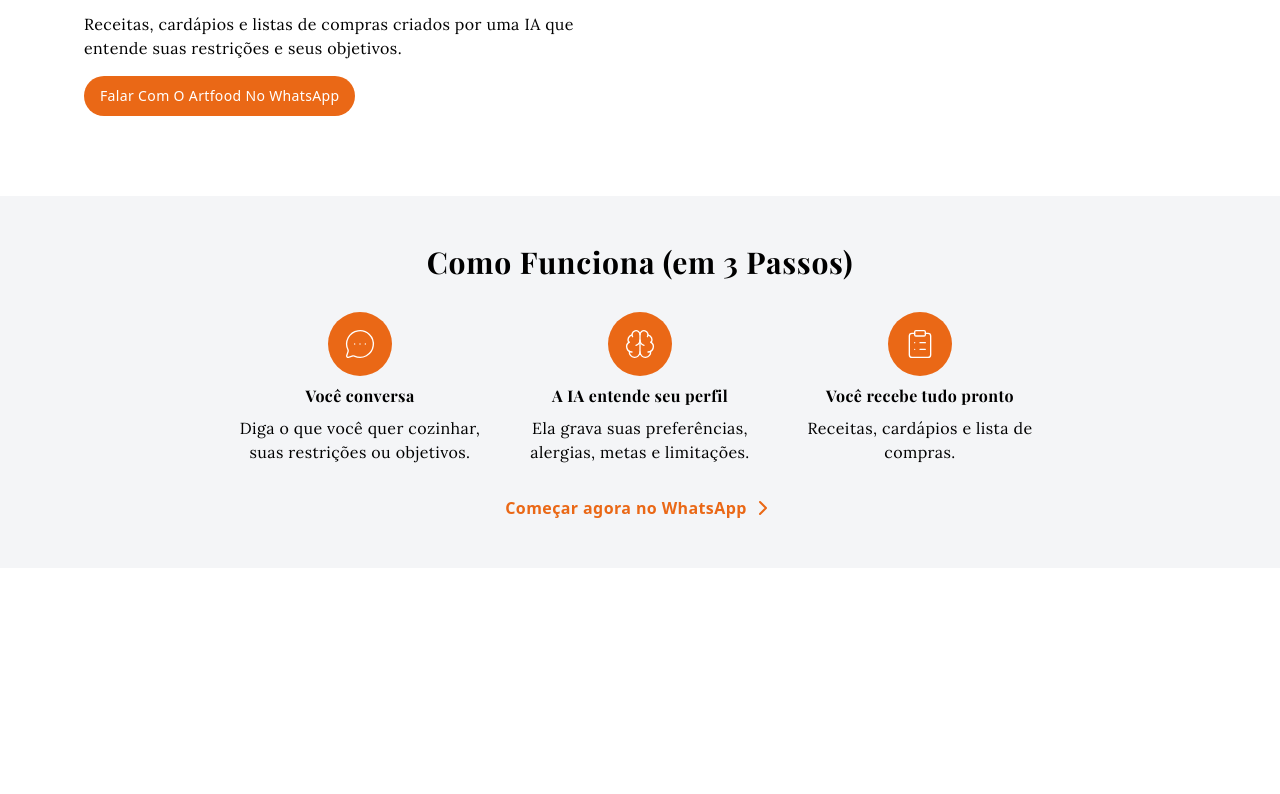
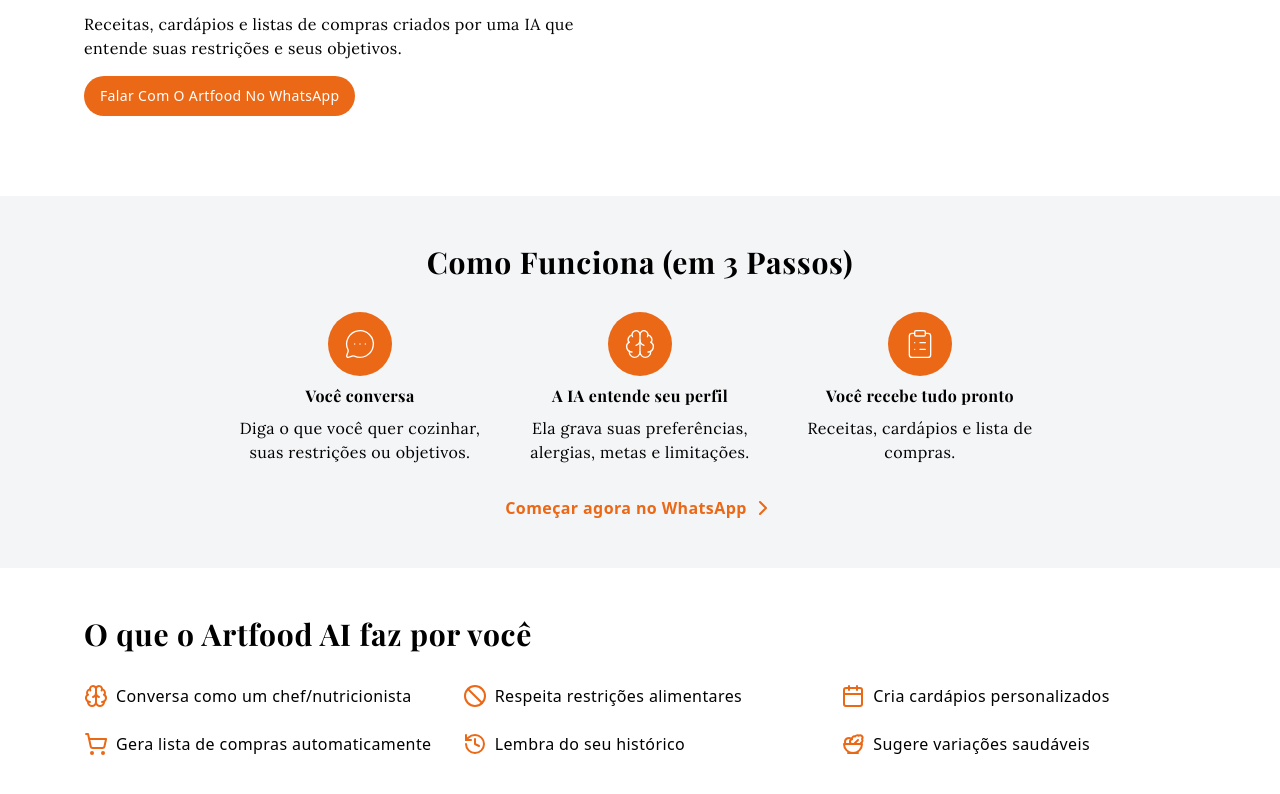
Before and after one commit to EduNunesGithub/art-food-landing-page, a Next.js app: page / in a window 1280 px wide. Shown: the part 204-998 px from the top of the page. Before the commit the page ends 800 px from the top, so only its background shows below. Built offline with nearby package versions, Linux system fonts and the light colour scheme.

Commit message:
feat(component): benefits

```diff
--- a/src/app/page.tsx
+++ b/src/app/page.tsx
@@ -1,3 +1,4 @@
+import { Benefits } from "@/components/benefits";
 import { Hero } from "@/components/hero";
 import { HowItWorks } from "@/components/how-it-works";
 
@@ -15,6 +16,12 @@
           <HowItWorks />
         </div>
       </section>
+
+      <section className="flex items-center justify-center px-6 py-12 w-full">
+        <div className="flex items-center max-w-278 w-full">
+          <Benefits />
+        </div>
+      </section>
     </main>
   );
 }
--- /dev/null
+++ b/src/components/benefits/index.tsx
@@ -0,0 +1,117 @@
+"use client";
+
+import React from "react";
+import {
+  Brain,
+  Ban,
+  Calendar,
+  ShoppingCart,
+  History,
+  Salad,
+} from "lucide-react";
+import { LucideIcon } from "lucide-react";
+import { motion } from "motion/react";
+import { twMerge } from "tailwind-merge";
+
+type Benefit = {
+  Icon: LucideIcon;
+  name: React.ReactNode;
+};
+
+const benefits: Benefit[] = [
+  {
+    Icon: Brain,
+    name: "Conversa como um chef/nutricionista",
+  },
+  {
+    Icon: Ban,
+    name: "Respeita restrições alimentares",
+  },
+  {
+    Icon: Calendar,
+    name: "Cria cardápios personalizados",
+  },
+  {
+    Icon: ShoppingCart,
+    name: "Gera lista de compras automaticamente",
+  },
+  {
+    Icon: History,
+    name: "Lembra do seu histórico",
+  },
+  {
+    Icon: Salad,
+    name: "Sugere variações saudáveis",
+  },
+];
+
+export const Benefits = () => (
+  <motion.article
+    className="flex flex-col gap-8 items-center w-full"
+    initial="hidden"
+    variants={{
+      hidden: {},
+      visible: { transition: { staggerChildren: 0.25 } },
+    }}
+    viewport={{ once: true }}
+    whileInView="visible"
+  >
+    <motion.h2
+      className="text-left w-full"
+      variants={{
+        hidden: {
+          filter: "blur(0.25rem)",
+          opacity: 0,
+          x: 24,
+        },
+        visible: {
+          filter: "blur(0rem)",
+          opacity: 1,
+          transition: {
+            duration: 1,
+            ease: "anticipate",
+          },
+          x: 0,
+        },
+      }}
+    >
+      O que o Artfood AI faz por você
+    </motion.h2>
+
+    <motion.ul
+      className={twMerge(
+        "auto-rows-min gap-6 grid grid-cols-1 items-start justify-items-center w-full",
+        "min-[30rem]:grid-cols-2",
+        "min-[60rem]:grid-cols-3",
+      )}
+      variants={{
+        hidden: { opacity: 0 },
+        visible: {
+          opacity: 1,
+          transition: {
+            staggerChildren: 0.25,
+          },
+        },
+      }}
+    >
+      {benefits.map(({ Icon, name }, index) => (
+        <motion.li
+          className="flex gap-2 items-center justify-start text-black text-base w-full"
+          key={index}
+          variants={{
+            hidden: { filter: "blur(0.25rem)", opacity: 0, y: 24 },
+            visible: {
+              filter: "blur(0rem)",
+              opacity: 1,
+              transition: { duration: 1, ease: "anticipate" },
+              y: 0,
+            },
+          }}
+        >
+          <Icon className="h-6 shrink-0 text-primary w-6" />
+          <span className="font-medium">{name}</span>
+        </motion.li>
+      ))}
+    </motion.ul>
+  </motion.article>
+);
--- a/src/components/how-it-works/index.tsx
+++ b/src/components/how-it-works/index.tsx
@@ -48,7 +48,7 @@
         hidden: {
           filter: "blur(0.25rem)",
           opacity: 0,
-          x: 24,
+          x: -24,
         },
         visible: {
           filter: "blur(0rem)",
```
